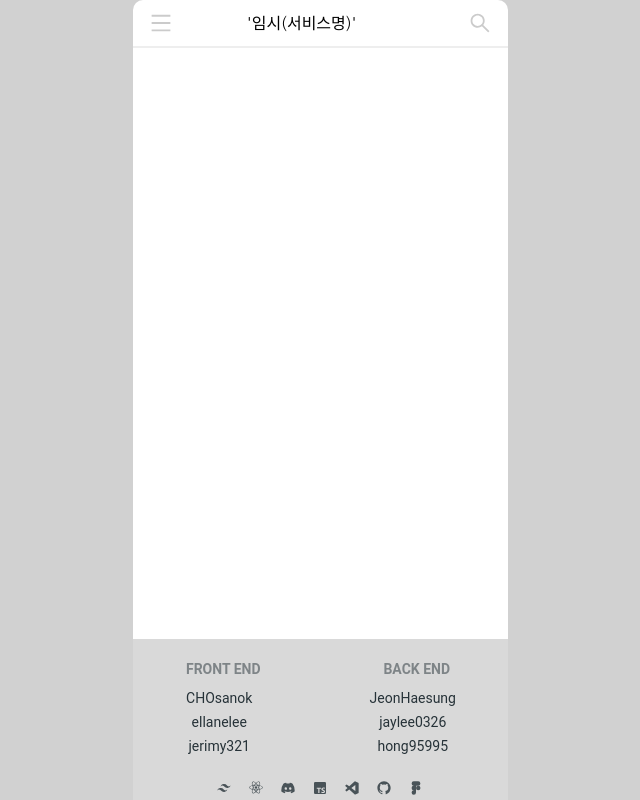
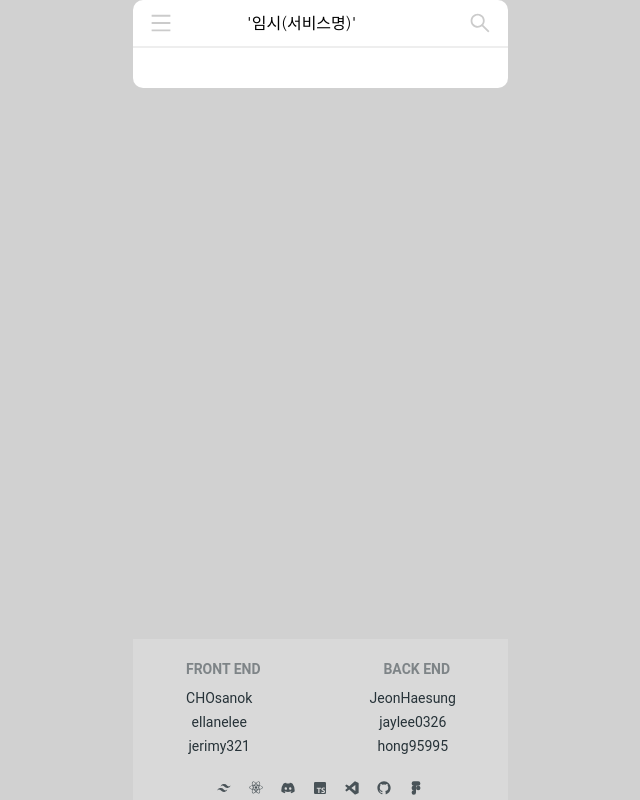
Before and after one commit to codestates-seb/seb45_main_010, a React (Vite) app in the folder client/: page / in a window 1280 px wide. Shown: the whole page, without its empty margins (320-960 px from the left). Built offline with nearby package versions, Linux system fonts and the light colour scheme.

Commit message:
[Style] modify 높이고정 해제

```diff
--- a/client/src/App.tsx
+++ b/client/src/App.tsx
@@ -13,7 +13,7 @@ const App = () => {
 
   return (
     <>
-      <main className="h-screen">
+      <main className="">
         <Header handlerMenu={handlerMenu} handlerSearch={handlerSearch} />
         {isMenu && <Sidebar handlerMenu={handlerMenu} />}
         {isSearch && <Search handlerSearch={handlerSearch} />}
--- a/client/src/index.css
+++ b/client/src/index.css
@@ -13,7 +13,7 @@
   }
   body {
     width: 375px;
-    height: 100vh;
+    height: auto;
     background-color: white;
     border-radius: 10px;
     box-sizing: border-box;
```
